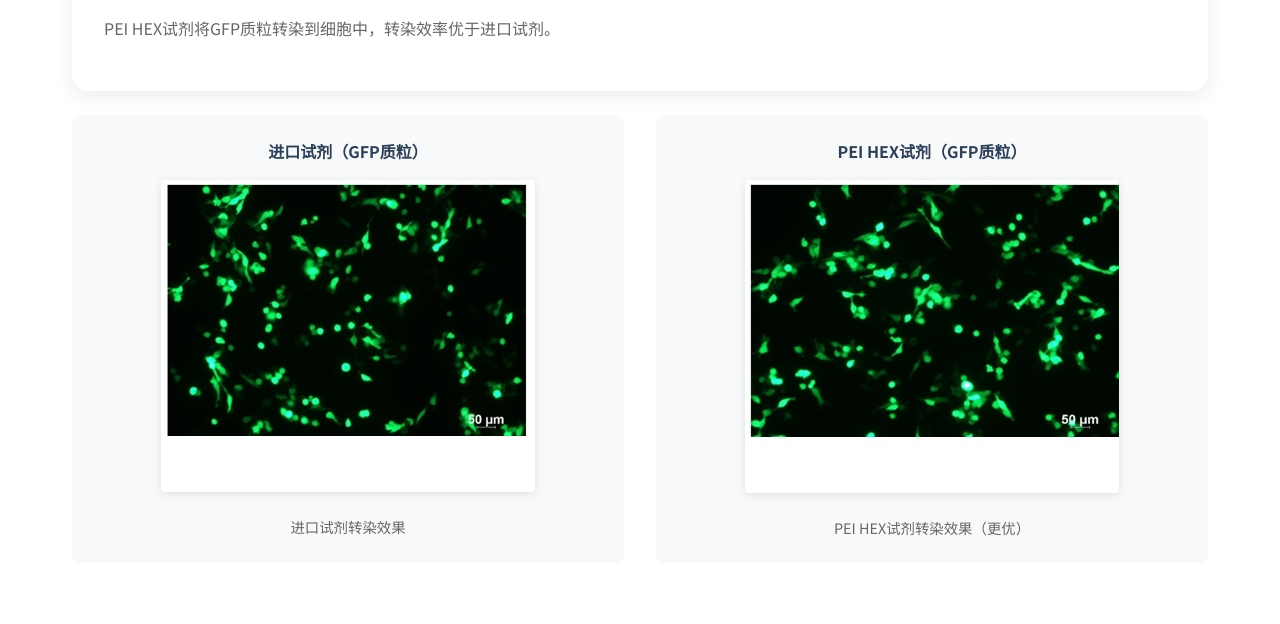
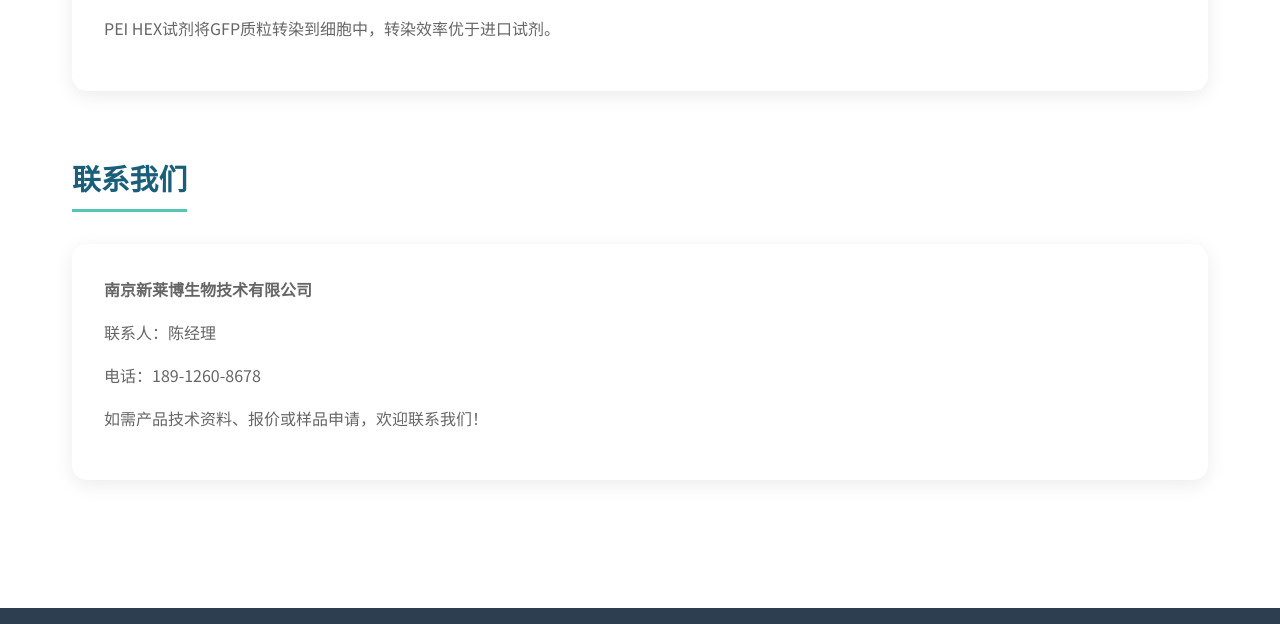
Before and after one commit to Yongliang89/xinlai-bio-website, a website: page product-pei.html in a window 1280 px wide. Shown: the part 2434-3058 px from the top of the page. Drawn offline with Linux system fonts and the light colour scheme.

Commit message:
PEI page: remove comparison images

```diff
--- a/product-pei.html
+++ b/product-pei.html
@@ -159,26 +159,6 @@
                 <p style="margin-top: 1rem;"><strong>GFP质粒转染对比：</strong></p>
                 <p>PEI HEX试剂将GFP质粒转染到细胞中，转染效率优于进口试剂。</p>
             </div>
-
-            <!-- 对比图片 -->
-            <div class="comparison-images">
-                <div class="comparison-image">
-                    <h4>进口试剂（GFP质粒）</h4>
-                    <img src="images/pei-comparison-import.jpg" alt="进口试剂GFP质粒转染效果" onerror="this.style.display='none'; this.parentElement.querySelector('.img-placeholder').style.display='block';">
-                    <div class="img-placeholder" style="display:none; padding: 3rem; background: #e9ecef; border-radius: 4px;">
-                        <p style="color: #666; margin: 0;">📷 图片加载中...</p>
-                    </div>
-                    <p>进口试剂转染效果</p>
-                </div>
-                <div class="comparison-image">
-                    <h4>PEI HEX试剂（GFP质粒）</h4>
-                    <img src="images/pei-comparison-vdo.jpg" alt="PEI HEX试剂GFP质粒转染效果" onerror="this.style.display='none'; this.parentElement.querySelector('.img-placeholder').style.display='block';">
-                    <div class="img-placeholder" style="display:none; padding: 3rem; background: #e9ecef; border-radius: 4px;">
-                        <p style="color: #666; margin: 0;">📷 图片加载中...</p>
-                    </div>
-                    <p>PEI HEX试剂转染效果（更优）</p>
-                </div>
-            </div>
         </div>
 
         <!-- 咨询联系 -->
```
